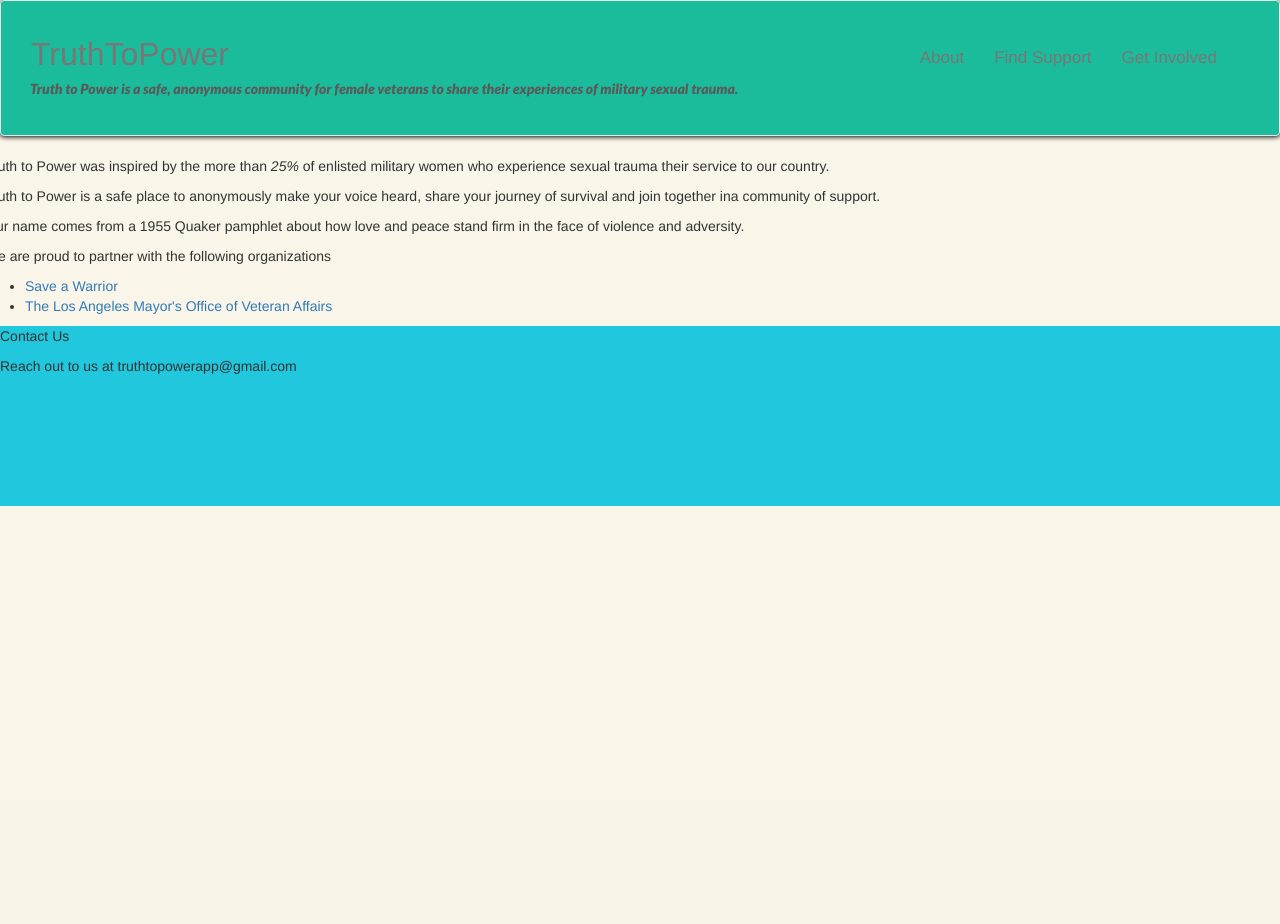
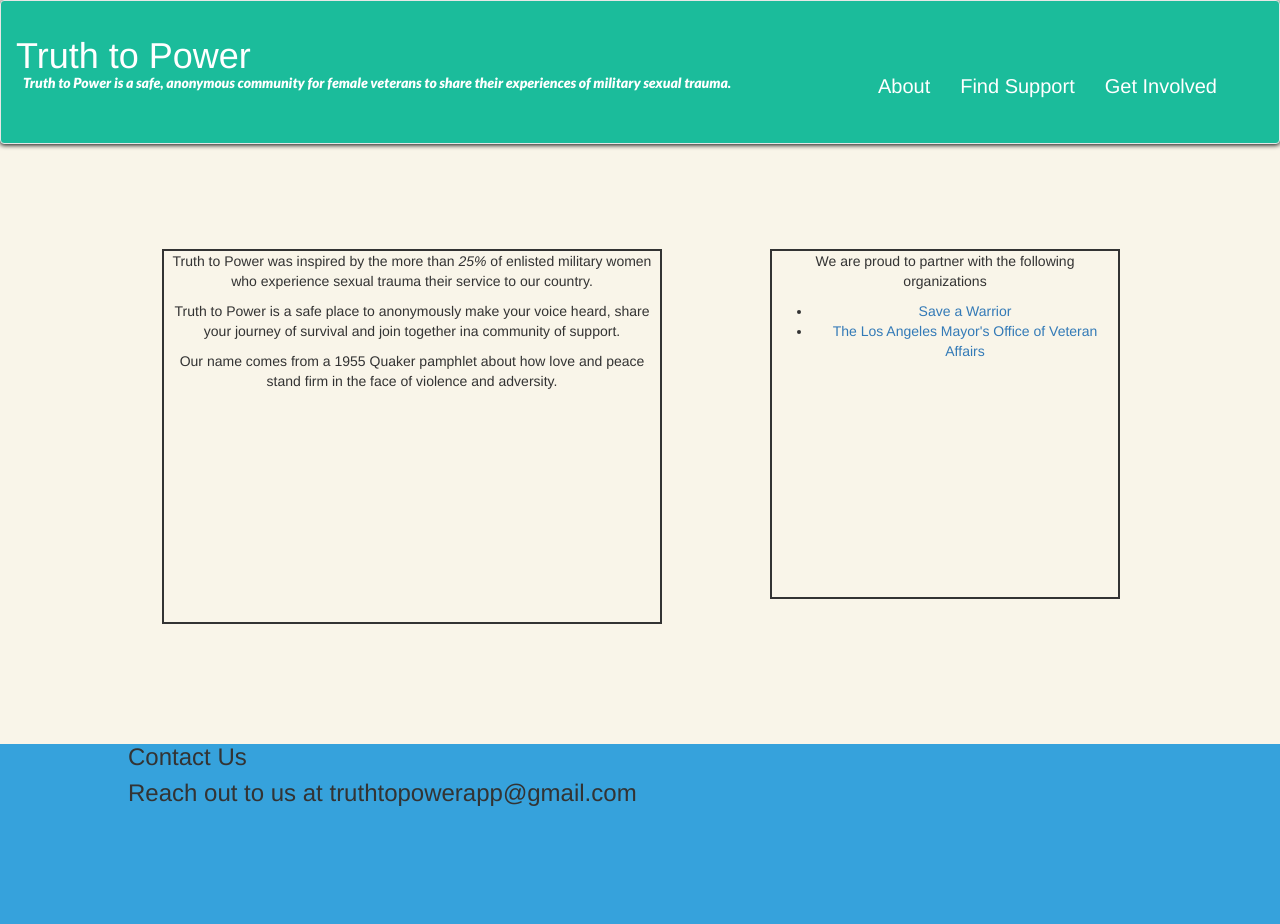
Before and after one commit to codingchik/truthtopower, a PHP site: page /about.php in a window 1280 px wide. Before the commit the page ends 506 px from the top, so only its background shows below. Run offline with PHP 8.4, Linux system fonts and the light colour scheme.

Commit message:
nav styling

```diff
--- a/about.php
+++ b/about.php
@@ -2,7 +2,7 @@
     require ("nav.php");
 ?>
 <div class="row">
-<div id="leftcontent">
+<div id="lcontent">
     <p>Truth to Power was inspired by the more than <em>25%</em> of enlisted military
         women who experience sexual trauma their service to our country.</p>
     <p>Truth to Power is a safe place to anonymously make your voice heard,
@@ -11,7 +11,7 @@
         firm in the face of violence and adversity.</p>
 </div>
 
-<div id="rightcontent">
+<div id="rcontent">
     <p>We are proud to partner with the following organizations</p>
     <ul>
         <li><a href="http://www.saveawarrior.org/#what-is-saw">Save a Warrior</a></li>
--- a/footer.php
+++ b/footer.php
@@ -1,4 +1,8 @@
 <footer>
+    <div id="wrapper">
+    <h3>
     <p>Contact Us</p>
     <p>Reach out to us at truthtopowerapp@gmail.com</p>
+    </h3>
+    </div>
 </footer>
--- a/index.php
+++ b/index.php
@@ -2,7 +2,7 @@
 <html lang="en">
 <head>
   <meta charset="UTF-8" />
-  <title>TruthToPower</title>
+  <title> TruthToPower </title>
 </head>
 <body>
 <?php
--- a/main.css
+++ b/main.css
@@ -6,18 +6,30 @@ body h2 {
     color: #5A5A5A;
     font-style: italic;
 }
-.navbar-header a {
-    font-size: 32px;
-    color: #5A5A5A;
+.nav li a {
+    font-size: 20px;
+    color:white;
     margin-top: 28px;
     padding-left: 30px;
 }
+
+#links a
+{
+    color:white;
+}
+
+#wrapper
+{
+    padding-left:10%;
+    padding-right:10%;
+}
+
 .navbar-right {
     padding: 32px;
     font-size: 17px;
 }
 .navbar {
-    background-color: #1bbc9b !important;
+    background-color: #1BBC9B !important;
     border-bottom: 34px solid #BEBEBE;
     -webkit-box-shadow: 0 1px 5px 0 rgba(0, 0, 0, 0.1);
     -moz-box-shadow: 0 1px 5px 0 rgba(0,0,0,0.1);
@@ -26,8 +38,9 @@ body h2 {
 #motto {
     font-family: 'Lato', sans-serif;
     color: #5A5A5A;
-    margin: -36px 0px 36px 29px;
+    margin: -70px 0px 45px 22px;
     font-style: italic;
+    color:white;
 }
 .col-center {
     float: none;
@@ -39,7 +52,7 @@ body h2 {
 footer {
     height: 180px;
     width: 100%;
-    background-color: #20C7DD;
+    background-color: #36A2DC;
 }
 
 //
@@ -82,8 +95,8 @@ h1 {
     text-align: center;
     border-width: 2px;
     border-style: solid;
-    width: 350px;
-    height: 350px;
+    width: 500px;
+    height: 375px;
     margin-left: 177px;
     margin-bottom: 100px;
     margin-top: 85px;
@@ -100,3 +113,6 @@ h1 {
     margin-bottom: 100px;
     margin-top: 85px;
 }
+#title{
+    color:white;
+}
--- a/nav.php
+++ b/nav.php
@@ -13,7 +13,8 @@
   <div class="container-fluid">
     <!-- Brand and toggle get grouped for better mobile display -->
     <div class="navbar-header">
-      <a class="navbar-brand" href="index.php">TruthToPower</a>
+         <a id="title" class="navbar-brand" href="index.php"> <h1>Truth to Power </h1></a>
+
     </div>
 
     <!-- Collect the nav links, forms, and other content for toggling -->
@@ -21,7 +22,7 @@
       <ul class="nav navbar-nav">
       </ul>
 
-        <ul class="nav navbar-nav navbar-right">
+        <ul id="links" class="nav navbar-nav navbar-right">
             <li><a href="about.php">About</a></li>
             <li><a href="support.php">Find Support</a></li>
             <li><a href="involve.php">Get Involved</a></li>
--- a/support.php
+++ b/support.php
@@ -1,6 +1,8 @@
 <?php
     require ("nav.php");
 ?>
+
+<div id="wrapper" class="container-fluid">
 <div id="leftcontent">
     <h2>We Support You</h2>
     <p>You are not alone. Our trusted partners are committed to helping you and
@@ -24,6 +26,7 @@
         if you’re interested in continuing your experience of sharing.<p/>
     <br/>
 </div>
+</div>
 <?php
     require ("footer.php");
 ?>
```
Also changed, not shown: nbproject/private/private.xml (added, +12 -0 lines), 2 other files.
